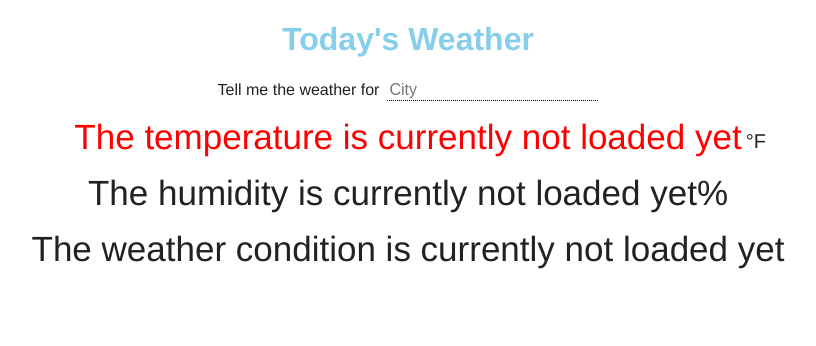
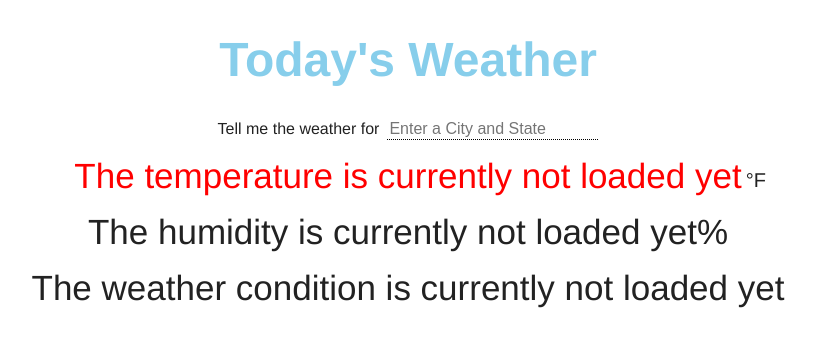
Before and after one commit to scott-daily/react-weather-app, a React (Create React App) app: page / in a window 1280 px wide. Shown: the top 346 px of the page, without its empty margins (232-1048 px from the left). Built offline with nearby package versions, Linux system fonts and the light colour scheme.

Commit message:
Changed placeholder text in App.js.  Added some styles to App.css

```diff
--- a/src/App.css
+++ b/src/App.css
@@ -7,6 +7,7 @@ body {
 h1 {
   text-align: center;
   color: #87CEEB;
+  font-size: 48px;
 }
 
 form {
--- a/src/App.js
+++ b/src/App.js
@@ -46,7 +46,7 @@ class App extends Component {
       <h1>Today's Weather</h1>
       <form onSubmit={this.fetchData}>
         <label>Tell me the weather for
-            <input placeholder={"City"} type="text"  onChange={this.changeLocation} />
+            <input placeholder={"Enter a City and State"} type="text"  onChange={this.changeLocation} />
         </label>
       </form>
       <p className="temp-wrapper">
```
